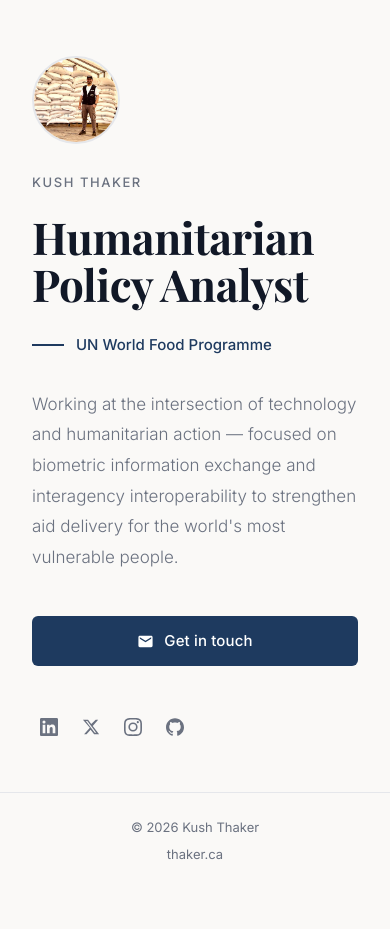
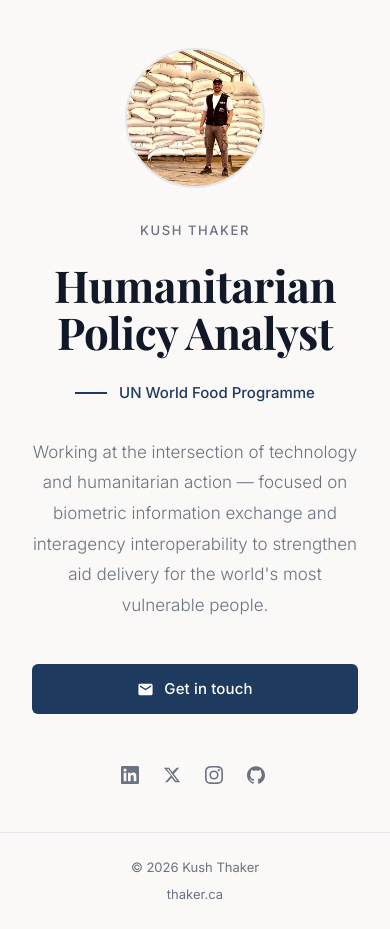
Before and after one commit to kushthaker/personal-site, a web app: file index.html in a window 390 px wide. Before the commit the page ends 860 px from the top, so only its background shows below. Run offline with its HTML, style and script files only (its server is not run), Linux system fonts and the light colour scheme.

Commit message:
Layout: two-column hero with avatar left, content right; stacks vertically on mobile
https://claude.ai/code/session_01DRLKfUmWPTi4J7L7jkWibv

```diff
--- a/css/styles.css
+++ b/css/styles.css
@@ -37,7 +37,7 @@ body {
    Layout
 ───────────────────────────────────────── */
 .container {
-  max-width: 680px;
+  max-width: 900px;
   margin: 0 auto;
   padding: 0 2rem;
 }
@@ -49,17 +49,30 @@ main {
   padding: 5rem 0 4rem;
 }
 
+main .container {
+  display: flex;
+  flex-direction: row;
+  align-items: center;
+  gap: 4rem;
+  width: 100%;
+}
+
+.hero-content {
+  flex: 1;
+  min-width: 0;
+}
+
 /* ─────────────────────────────────────────
    Avatar
 ───────────────────────────────────────── */
 .avatar-wrapper {
-  width: 88px;
-  height: 88px;
+  width: 220px;
+  height: 220px;
   border-radius: 50%;
   overflow: hidden;
   border: 2px solid var(--border);
-  margin-bottom: 1.75rem;
   flex-shrink: 0;
+  align-self: center;
 }
 
 .avatar {
@@ -218,12 +231,32 @@ footer p {
 ───────────────────────────────────────── */
 @media (max-width: 640px) {
   main {
-    padding: 3.5rem 0 3rem;
+    padding: 3rem 0 2.5rem;
     align-items: flex-start;
+  }
+
+  main .container {
+    flex-direction: column;
+    align-items: center;
+    gap: 2rem;
+    text-align: center;
+  }
+
+  .avatar-wrapper {
+    width: 140px;
+    height: 140px;
+  }
+
+  .org {
+    justify-content: center;
   }
 
   .btn-contact {
     width: 100%;
+    justify-content: center;
+  }
+
+  .socials {
     justify-content: center;
   }
 
--- a/index.html
+++ b/index.html
@@ -61,6 +61,8 @@
         <img src="img/thaker-ca-landing.jpeg" alt="Kush Thaker at a WFP food distribution site" class="avatar" />
       </div>
 
+      <div class="hero-content">
+
       <p class="eyebrow">Kush Thaker</p>
 
       <h1>Humanitarian<br>Policy Analyst</h1>
@@ -106,6 +108,8 @@
 
       </nav>
 
+      </div><!-- /.hero-content -->
+
     </div>
   </main>
 
```
